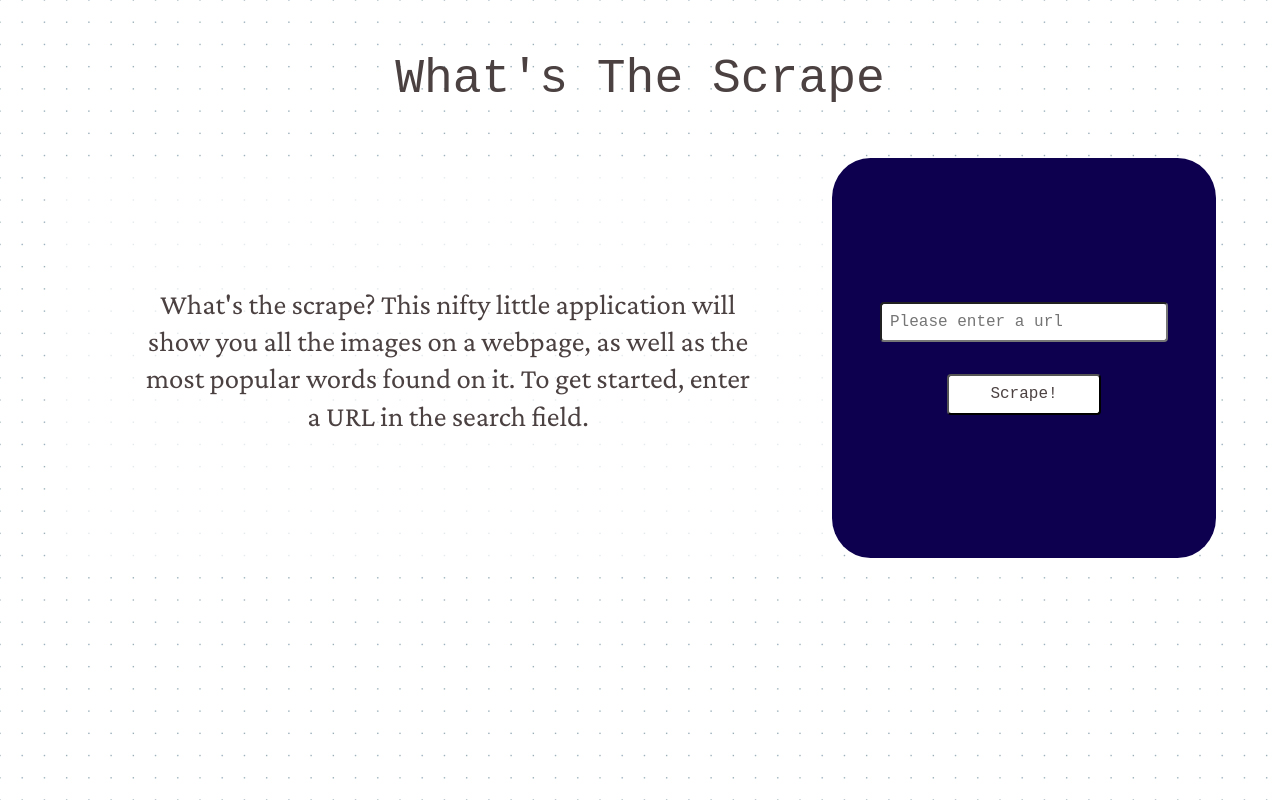
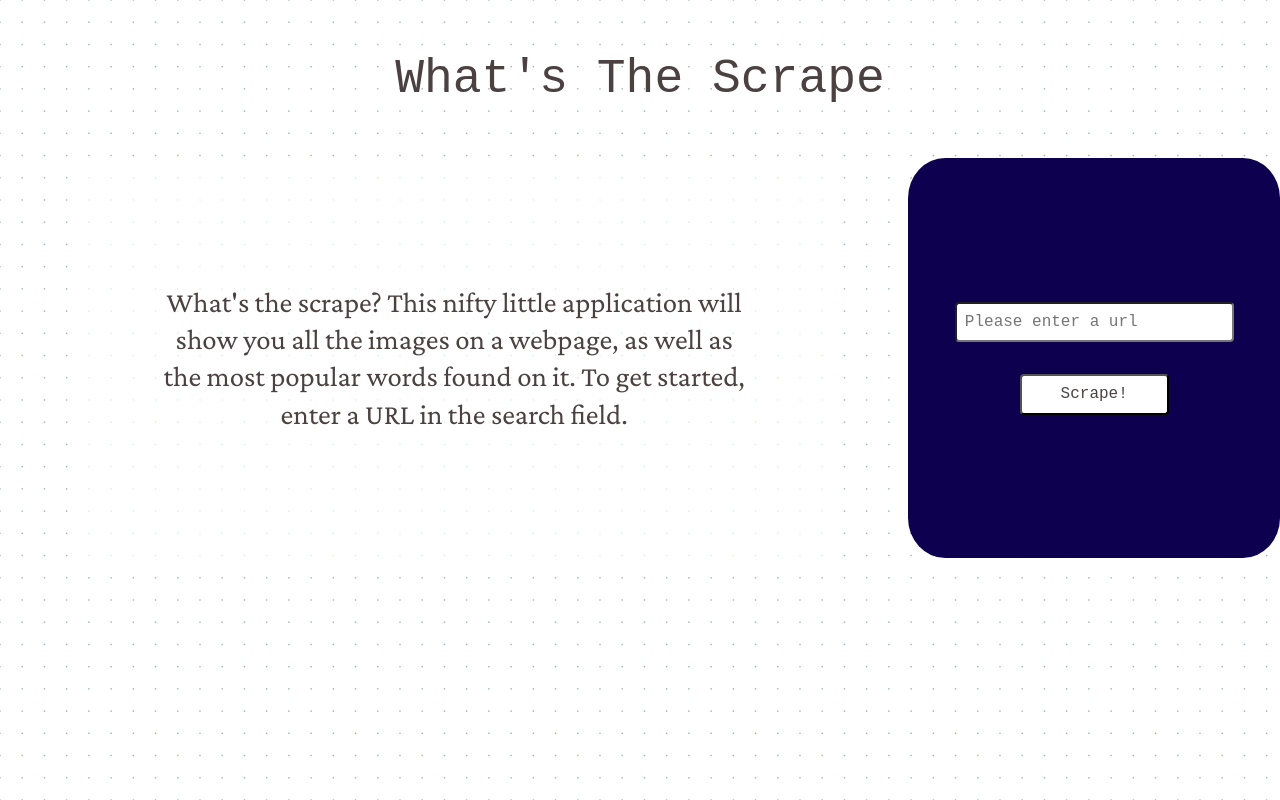
Before and after one commit to dlousa92/whatsthescrape, a React (Create React App) app: page / in a window 1280 px wide. Built offline with nearby package versions, Linux system fonts and the light colour scheme; a web font is replaced by a local one.

Commit message:
change lg breakpoints to xl breakpoints

```diff
--- a/src/components/Form/form.scss
+++ b/src/components/Form/form.scss
@@ -3,7 +3,7 @@
 
 .form {
 
-  @include breakpoint-lg {
+  @include breakpoint-xl {
   display: flex;
   justify-content: center;
   align-items: center;
@@ -18,8 +18,17 @@
     flex-basis: 60%;
     color: $primary-accent-color;
     background-color: $translucent-white;
-    font-size: 1.8rem;
-    padding: 0rem 5rem;
+    font-size: 1.4rem;
+    padding: 0rem 3rem;
+
+    @include breakpoint-md {
+      margin: 0rem 5rem;
+    }
+
+    @include breakpoint-xl {
+      font-size: 1.8rem;
+      padding: 0rem 5rem;
+    }
   }
 
   &-wrapper {
@@ -36,7 +45,7 @@
       width: 40%;
     }
 
-    @include breakpoint-lg {
+    @include breakpoint-xl {
       height: 100%;
       margin: 0;
       flex-basis: 30%;
@@ -49,7 +58,7 @@
       align-items: center;
       font-family: $accent-font;
 
-      @include breakpoint-lg {
+      @include breakpoint-xl {
         flex-basis: 100%;
       }
 
@@ -59,7 +68,7 @@
         margin-bottom: 2rem;
         width: 100%;
 
-        @include breakpoint-lg {
+        @include breakpoint-xl {
           width: 75%;
         }
 
@@ -77,7 +86,7 @@
         -webkit-transition-duration: 0.4s;
         transition-duration: 0.4s;
 
-        @include breakpoint-lg {
+        @include breakpoint-xl {
           width: 40%;
         }
 
```
